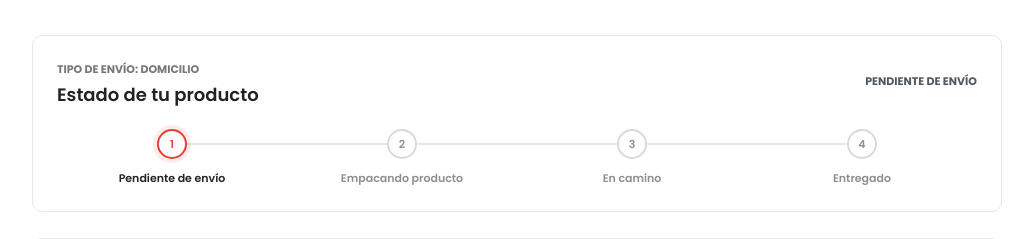
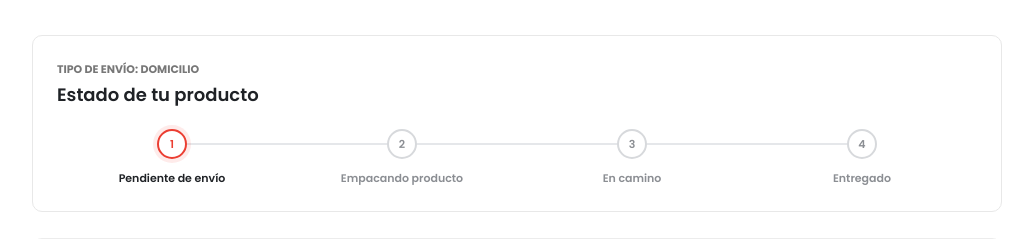
Before and after one commit to Maes1206/juaco-store, a Django app: page /orders/000/ in a window 1280 px wide. Shown: the part 828-1067 px from the top of the page, without its empty margins (123-1156 px from the left). Run offline with Django 5.2, Linux system fonts and the light colour scheme; a user stored in the database is signed in; data comes from the database, SQL or seed files in the repository; tables that the repository leaves empty hold one stand-in row (values such as "Sample post"); grey boxes marked "Sample" are stand-in pictures; data that the repository does not hold is empty; some libraries are stand-ins or nearby versions.

Commit message:
fix: elimina estado duplicado del seguimiento

```diff
--- a/shome-html/assets/css/juaco-ux.css
+++ b/shome-html/assets/css/juaco-ux.css
@@ -887,8 +887,7 @@ body.marketing-popup-open { overflow: hidden; }
 .order-detail-statuses { display: flex; flex-wrap: wrap; gap: 10px 18px; }
 .order-detail-status-label { display: flex; align-items: center; gap: 8px; color: #777; font-size: 12px; font-weight: 600; }
 .order-detail-statuses .order-status,
-.order-detail-statuses .shipping-status,
-.shipping-tracking__heading > .shipping-status {
+.order-detail-statuses .shipping-status {
   padding: 0;
   border-radius: 0;
   background: transparent;
--- a/templates/store/_shipping_tracking.html
+++ b/templates/store/_shipping_tracking.html
@@ -4,7 +4,6 @@
       <span class="shipping-tracking__eyebrow">Tipo de envío: {{ order.get_delivery_method_display }}</span>
       <h4 id="shipping-tracking-title">Estado de tu producto</h4>
     </div>
-    <span class="shipping-status shipping-status--{{ order.fulfillment_status }}">{{ order.get_fulfillment_status_display }}</span>
   </div>
   <ol class="shipping-tracking__steps">
     {% for step in order.fulfillment_steps %}
```
